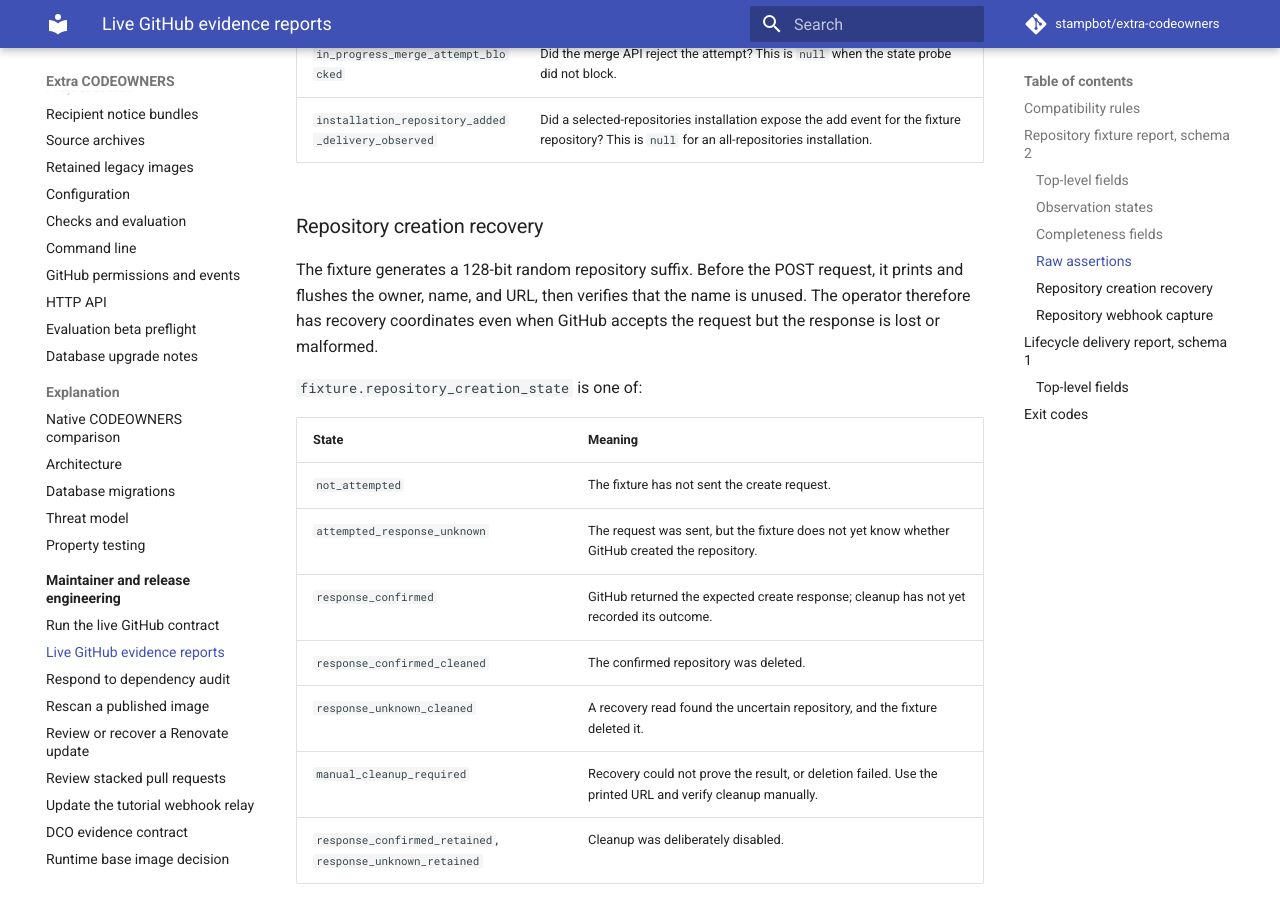
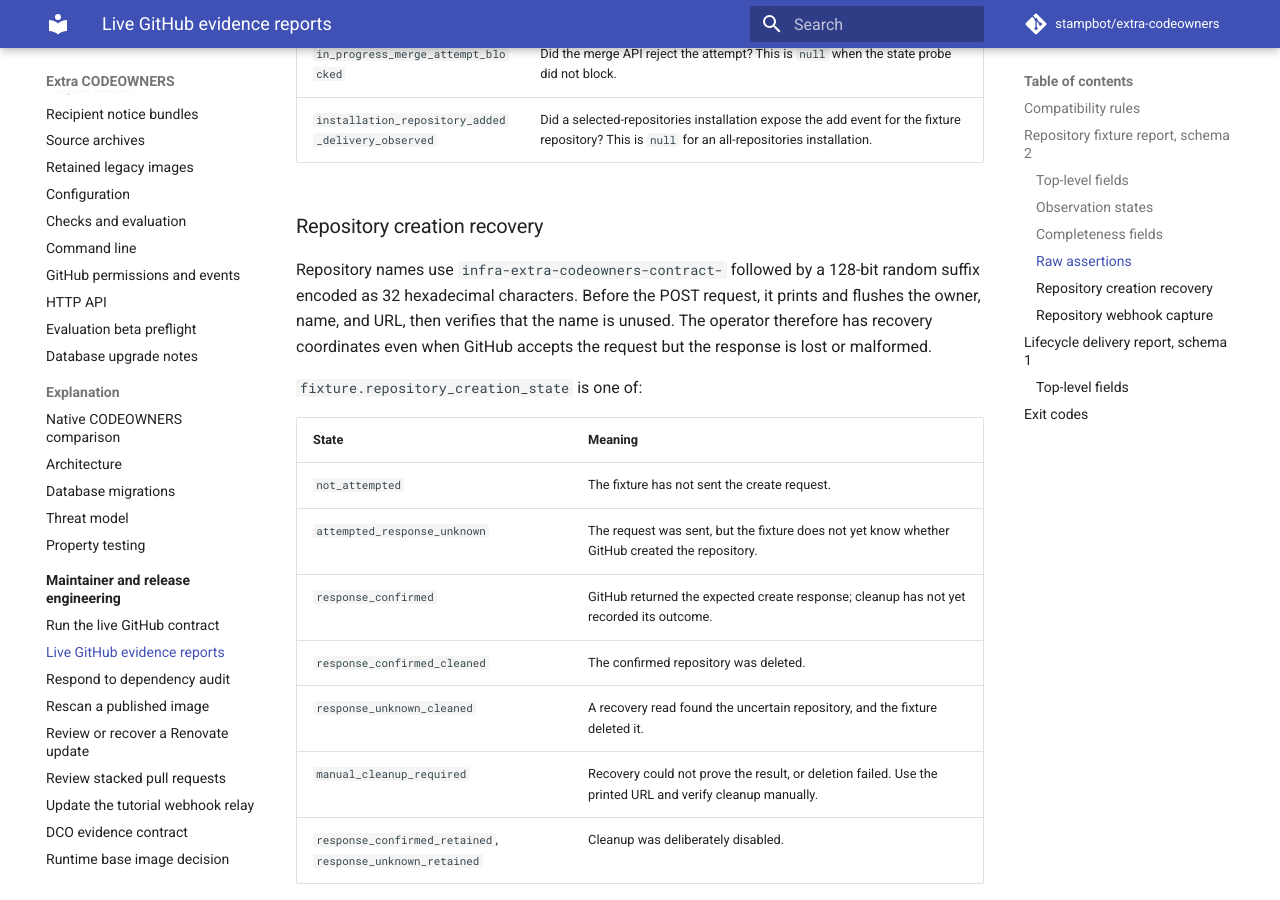
Before and after one commit to stampbot/extra-codeowners, an MkDocs documentation site: the page built from docs/reference/live-github-evidence-reports.md, in a window 1280 px wide and 900 px high, scrolled down 5363 px. Built offline with MkDocs 1.6.1 and Material for MkDocs 9.7.7, drawn with Linux system fonts in a browser that asks for light colours; comment, search, counter and statistics services are not loaded.

Commit message:
test: prefix disposable repositories with infra-extra-codeowners (#201)
Signed-off-by: Danny Sauer <github@dannysauer.com>

```diff
--- a/docs/reference/live-github-evidence-reports.md
+++ b/docs/reference/live-github-evidence-reports.md
@@ -188,7 +188,8 @@ The diagnostic observations are:
 
 ### Repository creation recovery
 
-The fixture generates a 128-bit random repository suffix. Before the POST
+Repository names use `infra-extra-codeowners-contract-` followed by a 128-bit
+random suffix encoded as 32 hexadecimal characters. Before the POST
 request, it prints and flushes the owner, name, and URL, then verifies that the
 name is unused. The operator therefore has recovery coordinates even when
 GitHub accepts the request but the response is lost or malformed.
```
Also changed, not shown: docs/how-to/run-live-github-contract.md (+2 -1 lines), 2 other files.
